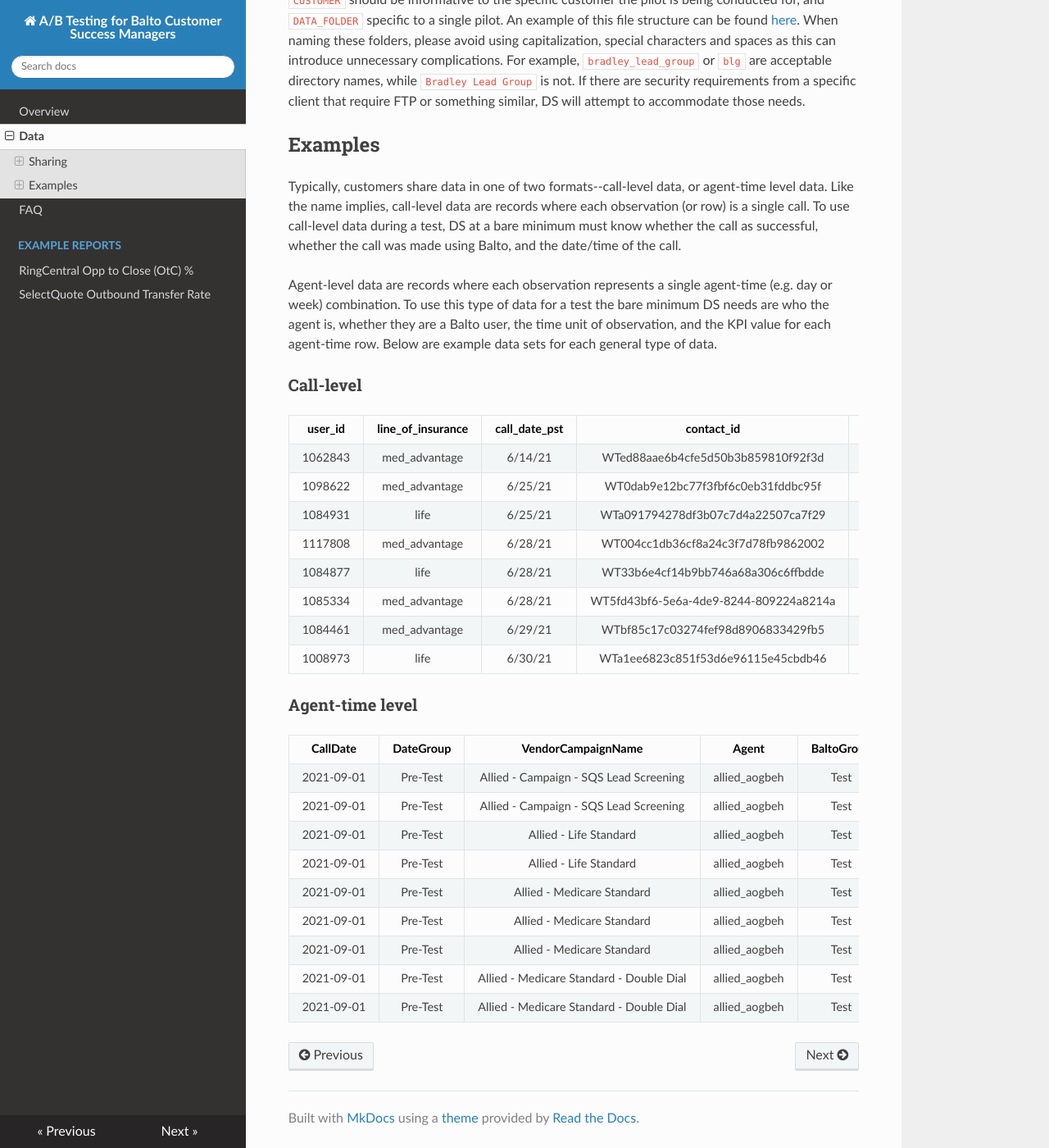
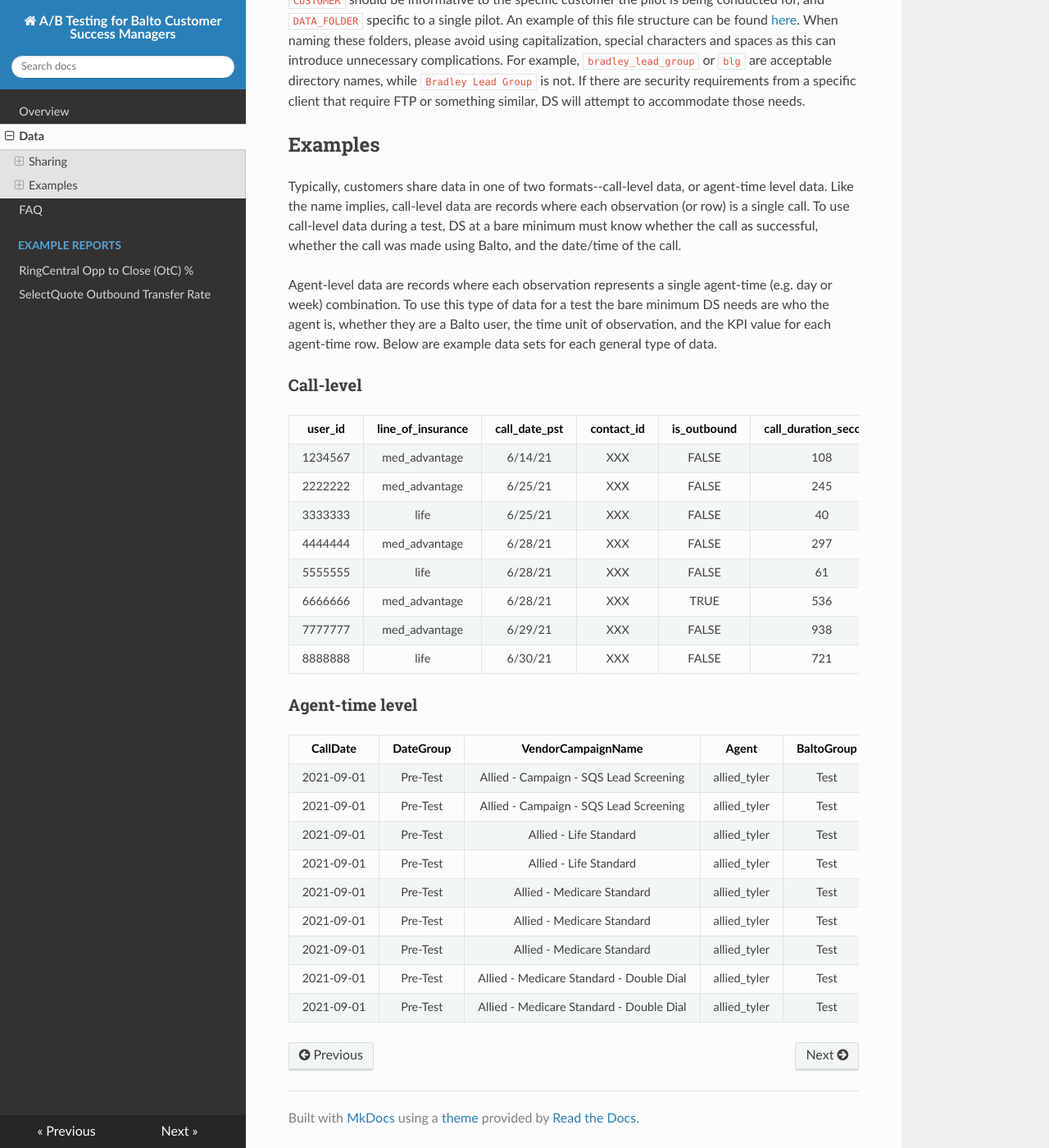
Before and after one commit to jordanbalto/csm-abtest-docs, an MkDocs documentation site: the page built from docs/data.md, in a window 1280 px wide and 1400 px high, scrolled down 483 px. Shown: the whole window at 82% size. Built offline with MkDocs 1.6.1, drawn with Linux system fonts in a browser that asks for light colours; nearby versions of some CDN libraries.

Commit message:
anon the data

```diff
--- a/docs/data.md
+++ b/docs/data.md
@@ -30,24 +30,24 @@ the bare minimum DS needs are who the agent is, whether they are a Balto user, t
 ### Call-level
 **user\_id**|**line\_of\_insurance**|**call\_date\_pst**|**contact\_id**|**is\_outbound**|**call\_duration\_seconds**|**inbound\_call\_ltv\_bucket**|**is\_transfer**|**policy\_sale**|**monthly\_premium**|**ltv**|**user\_type**
 :-----:|:-----:|:-----:|:-----:|:-----:|:-----:|:-----:|:-----:|:-----:|:-----:|:-----:|:-----:
-1062843|med\_advantage|6/14/21|WTed88aae6b4cfe5d50b3b859810f92f3d|FALSE|108|[60, 80)|FALSE|FALSE| | |experiment
-1098622|med\_advantage|6/25/21|WT0dab9e12bc77f3fbf6c0eb31fddbc95f|FALSE|245|[40, 60)|FALSE|FALSE| | |experiment
-1084931|life|6/25/21|WTa091794278df3b07c7d4a22507ca7f29|FALSE|40|[0, 20)|FALSE|FALSE| | |experiment
-1117808|med\_advantage|6/28/21|WT004cc1db36cf8a24c3f7d78fb9862002|FALSE|297|[40, 60)|FALSE|FALSE| | |control
-1084877|life|6/28/21|WT33b6e4cf14b9bb746a68a306c6ffbdde|FALSE|61|[0, 20)|FALSE|FALSE| | |experiment
-1085334|med\_advantage|6/28/21|WT5fd43bf6-5e6a-4de9-8244-809224a8214a|TRUE|536| |FALSE|FALSE| | |experiment
-1084461|med\_advantage|6/29/21|WTbf85c17c03274fef98d8906833429fb5|FALSE|938|[20, 40)|FALSE|FALSE| | |experiment
-1008973|life|6/30/21|WTa1ee6823c851f53d6e96115e45cbdb46|FALSE|721|[40, 60)|FALSE|FALSE| | |control
+1234567|med\_advantage|6/14/21|XXX|FALSE|108|[60, 80)|FALSE|FALSE| | |experiment
+2222222|med\_advantage|6/25/21|XXX|FALSE|245|[40, 60)|FALSE|FALSE| | |experiment
+3333333|life|6/25/21|XXX|FALSE|40|[0, 20)|FALSE|FALSE| | |experiment
+4444444|med\_advantage|6/28/21|XXX|FALSE|297|[40, 60)|FALSE|FALSE| | |control
+5555555|life|6/28/21|XXX|FALSE|61|[0, 20)|FALSE|FALSE| | |experiment
+6666666|med\_advantage|6/28/21|XXX|TRUE|536| |FALSE|FALSE| | |experiment
+7777777|med\_advantage|6/29/21|XXX|FALSE|938|[20, 40)|FALSE|FALSE| | |experiment
+8888888|life|6/30/21|XXX|FALSE|721|[40, 60)|FALSE|FALSE| | |control
 
 ### Agent-time level
 **CallDate**|**DateGroup**|**VendorCampaignName**|**Agent**|**BaltoGroup**|**AgentLevel**|**DialAttempt**|**GrossConnections**|**HumanContacts**|**Total\_Att\_Transfers**|**UniqueTransferAttempts**|**UniqueConnectedTransfers**|**UniqueTransferSuccess**
 :-----:|:-----:|:-----:|:-----:|:-----:|:-----:|:-----:|:-----:|:-----:|:-----:|:-----:|:-----:|:-----:
-2021-09-01|Pre-Test|Allied - Campaign - SQS Lead Screening|allied\_aogbeh|Test|Specialty|1|1|1|0|0|0|0
-2021-09-01|Pre-Test|Allied - Campaign - SQS Lead Screening|allied\_aogbeh|Test|Specialty|2|1|1|0|0|0|0
-2021-09-01|Pre-Test|Allied - Life Standard|allied\_aogbeh|Test|Specialty|2|1|1|0|0|0|0
-2021-09-01|Pre-Test|Allied - Life Standard|allied\_aogbeh|Test|Specialty|3+|2|1|0|0|0|0
-2021-09-01|Pre-Test|Allied - Medicare Standard|allied\_aogbeh|Test|Specialty|1|87|56|5|5|5|5
-2021-09-01|Pre-Test|Allied - Medicare Standard|allied\_aogbeh|Test|Specialty|2|7|3|0|0|0|0
-2021-09-01|Pre-Test|Allied - Medicare Standard|allied\_aogbeh|Test|Specialty|3+|163|60|4|4|3|2
-2021-09-01|Pre-Test|Allied - Medicare Standard - Double Dial|allied\_aogbeh|Test|Specialty|1|11|5|2|2|1|1
-2021-09-01|Pre-Test|Allied - Medicare Standard - Double Dial|allied\_aogbeh|Test|Specialty|2|27|11|3|3|3|2
+2021-09-01|Pre-Test|Allied - Campaign - SQS Lead Screening|allied\_tyler|Test|Specialty|1|1|1|0|0|0|0
+2021-09-01|Pre-Test|Allied - Campaign - SQS Lead Screening|allied\_tyler|Test|Specialty|2|1|1|0|0|0|0
+2021-09-01|Pre-Test|Allied - Life Standard|allied\_tyler|Test|Specialty|2|1|1|0|0|0|0
+2021-09-01|Pre-Test|Allied - Life Standard|allied\_tyler|Test|Specialty|3+|2|1|0|0|0|0
+2021-09-01|Pre-Test|Allied - Medicare Standard|allied\_tyler|Test|Specialty|1|87|56|5|5|5|5
+2021-09-01|Pre-Test|Allied - Medicare Standard|allied\_tyler|Test|Specialty|2|7|3|0|0|0|0
+2021-09-01|Pre-Test|Allied - Medicare Standard|allied\_tyler|Test|Specialty|3+|163|60|4|4|3|2
+2021-09-01|Pre-Test|Allied - Medicare Standard - Double Dial|allied\_tyler|Test|Specialty|1|11|5|2|2|1|1
+2021-09-01|Pre-Test|Allied - Medicare Standard - Double Dial|allied\_tyler|Test|Specialty|2|27|11|3|3|3|2
```
